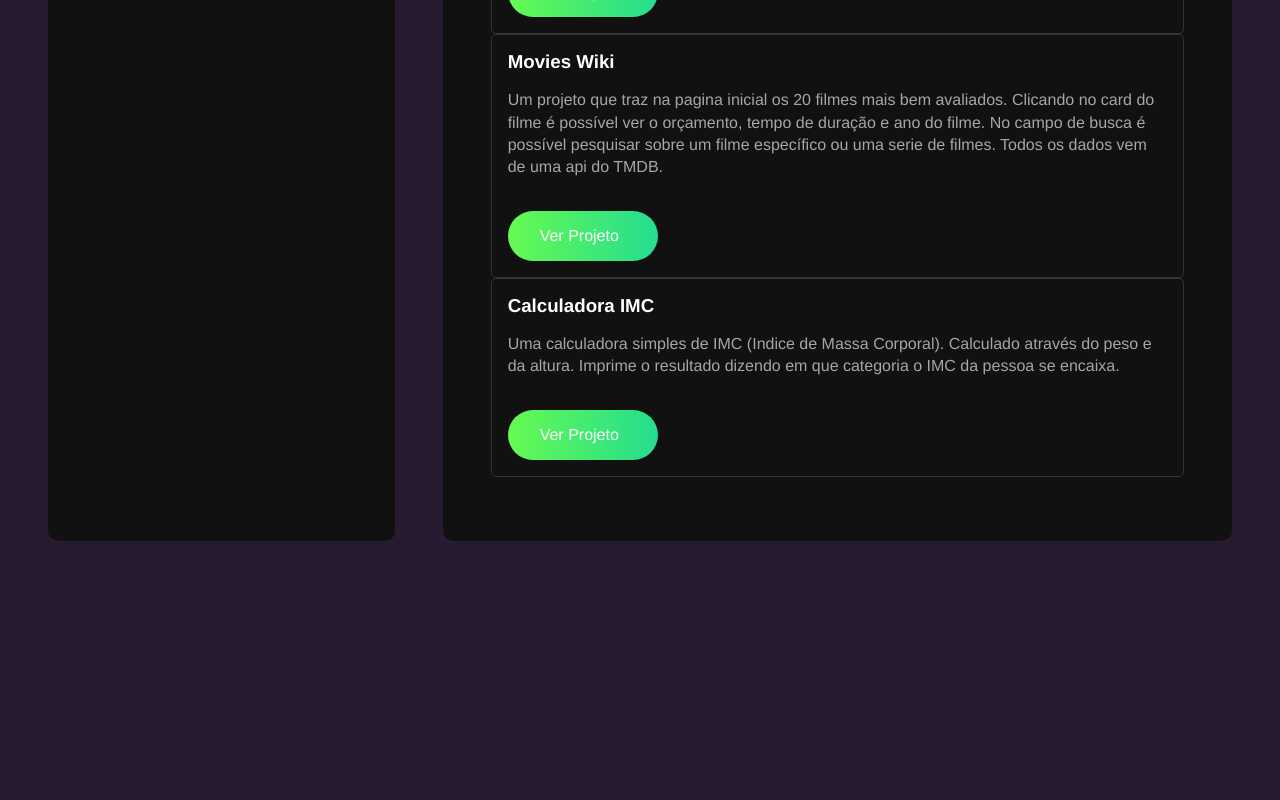
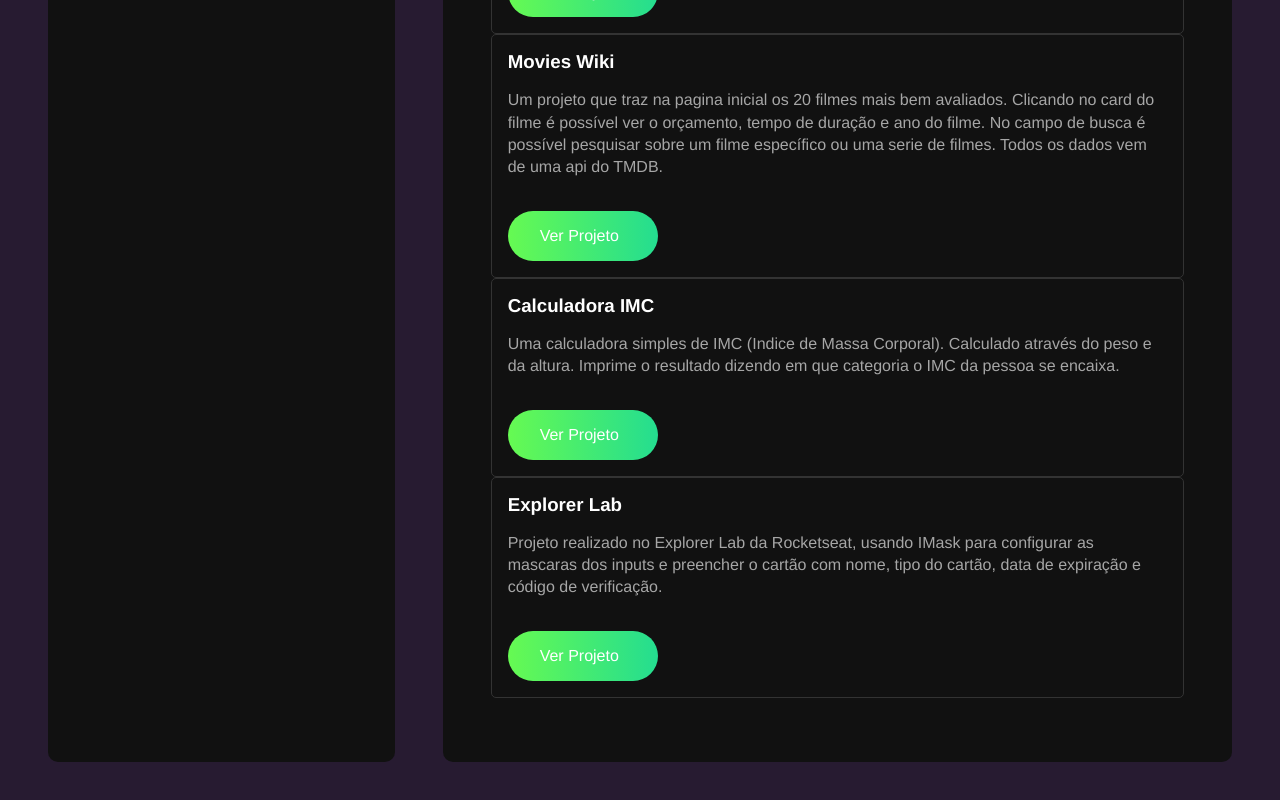
Before and after one commit to guipolo09/portifolio, a React (Vite) app: page / in a window 1280 px wide. Shown: the part 2027-2827 px from the top of the page. Before the commit the page ends 2616 px from the top, so only its background shows below. Built offline with nearby package versions, Linux system fonts and the light colour scheme.

Commit message:
Add explorer-lab-01
Adicionando o projeto do Explorer Lab da Rocketseat no portifólio.

```diff
--- a/src/components/Projects.jsx
+++ b/src/components/Projects.jsx
@@ -35,6 +35,13 @@ const projects = [
     description:
       "Uma calculadora simples de IMC (Indice de Massa Corporal). Calculado através do peso e da altura. Imprime o resultado dizendo em que categoria o IMC da pessoa se encaixa.",
     link: "https://calculadora-imc-gray.vercel.app/",
+  },
+  {
+    id: "explorer-lab-01",
+    name: "Explorer Lab",
+    description:
+      "Projeto realizado no Explorer Lab da Rocketseat, usando IMask para configurar as mascaras dos inputs e preencher o cartão com nome, tipo do cartão, data de expiração e código de verificação. ",
+    link: "https://explorer-lab-01-sfoz.vercel.app/"
   }
 ];
 
```
